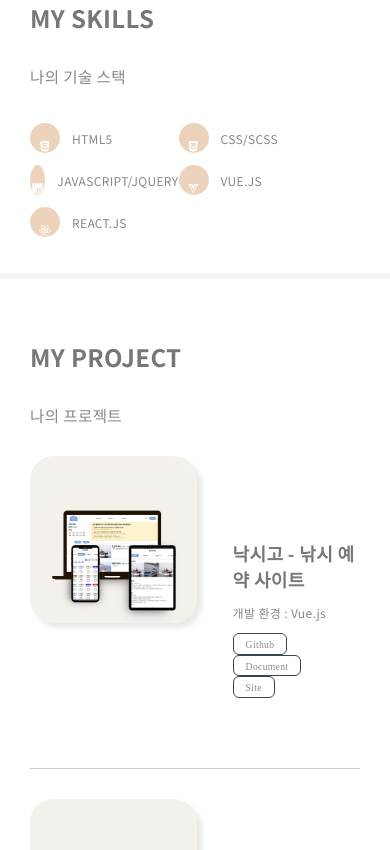
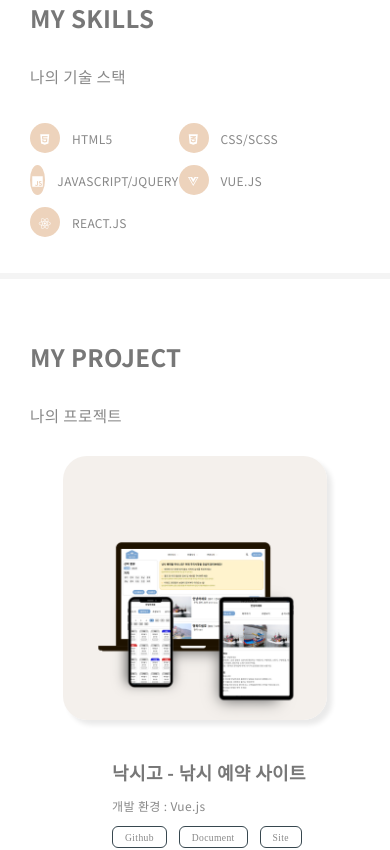
Before and after one commit to kdh990315/portfolio2024, a Vue app: page /#/ in a window 390 px wide. Shown: the part 960-1810 px from the top of the page. Built offline with nearby package versions, Linux system fonts and the light colour scheme; a web font is replaced by a local one.

Commit message:
디자인 수정

```diff
--- a/index.html
+++ b/index.html
@@ -5,7 +5,7 @@
     <link rel="icon" type="image/svg+xml" href="/vite.svg" />
     <meta name="viewport" content="width=device-width, initial-scale=1.0" />
     <script src="https://kit.fontawesome.com/aa25d0adc0.js" crossorigin="anonymous"></script>
-    <title>Vite + Vue</title>
+    <title>Kim Dong Hyeon Portflio 2024</title>
   </head>
   <body>
     <div id="app"></div>
--- a/src/components/ProjectSection.vue
+++ b/src/components/ProjectSection.vue
@@ -76,6 +76,11 @@ export default {
 				display: flex;
 				padding-bottom: 70px;
 
+				@media (max-width: 600px) {
+					flex-direction: column;
+    			align-items: center;
+				}
+
 				&:not(:last-child) {
 					border-bottom: 1px solid #ccc;
 				}
@@ -104,6 +109,10 @@ export default {
 						@media (max-width: 768px) {
 							padding-top: 7rem;
 						}
+
+						@media (max-width: 600px) {
+							padding-top: 3rem;
+						}
 					}
 
 					p {
--- a/src/components/ScriptSection.vue
+++ b/src/components/ScriptSection.vue
@@ -49,7 +49,7 @@ export default {
 					id: 2,
 					title: 'Starry Night Effect',
 					des: `
-						<p>JavaScript를 활용하여 웹페지에 별이 반짝거리는 효과를 나타내봤습니다.</p><br>
+						<p>JavaScript를 활용하여 웹페이지에 별이 반짝거리는 효과를 나타내봤습니다.</p><br>
 						<p>createDocumentFragment()를 사용하여 여러 DOM조작을 한번에 처리해 성능상 이점을 가져올 수 있도록 구현했습니다.</p><br>
 						<p>setProperty()메서드를 활용하여 css의 스타일을 동적으로 변경하였습니다.</p>
 					`,
@@ -122,7 +122,7 @@ export default {
 
 			@media (max-width: 600px) {
 				justify-content: center;
-
+				perspective: 5000px;
 			}
 
 			.card {
@@ -140,6 +140,10 @@ export default {
 				@media (max-width: 1200px) {
 					width: 20rem;
 					height: 25rem;
+				}
+
+				@media (max-width: 600px) {
+					margin-bottom: 5rem;
 				}
 
 				.card_contents {
--- a/src/components/SkillSection.vue
+++ b/src/components/SkillSection.vue
@@ -164,6 +164,11 @@ export default {
 						text-align: center;
 						margin-right: 1rem;
 						color: #fff;
+
+						@media (max-width:1200px) {
+							font-size: 4rem;
+							line-height: 0px;
+						}
 					}
 				}
 			}
--- a/src/components/layout/HeaderSection.vue
+++ b/src/components/layout/HeaderSection.vue
@@ -51,15 +51,14 @@ export default {
 			const section = document.querySelectorAll('.container');
 
 			section.forEach((section) => {
-				containerScrollPos.push(section.getBoundingClientRect().top + window.scrollY)
-			})
+				containerScrollPos.push(section.offsetTop);
+			});
 		}
 		const scrollHandler = () => {
 			const section = document.querySelectorAll('.container');
 
 			const scorllPos = window.scrollY;
 			const containerIdx = containerScrollPos.findIndex(pos => scorllPos < pos - 50);
-			console.log(scorllPos);
 			if (containerIdx === -1) {
 				navActive.value = section.length
 			} else {
@@ -73,7 +72,7 @@ export default {
 		});
 
 		onUnmounted(() => {
-			document.addEventListener('scroll', scrollHandler)
+			document.removeEventListener('scroll', scrollHandler)
 		})
 
 		return {
--- a/src/pages/ProjectDoc.vue
+++ b/src/pages/ProjectDoc.vue
@@ -29,16 +29,20 @@ export default {
     return {
       projectId: '',
       projectData: null,
+      prevScrollPos: 0,
     };
   },
   mounted() {
+    this.prevScrollPos = window.scrollY;
     this.projectId = this.$route.params.projectId;
     this.projectData = projectDatas.find(project => project.id === this.projectId);
     window.scrollTo(0, 0);
   },
   methods: {
     goToBack() {
-      this.$router.push('/');
+      this.$router.push('/').then(() => {
+        window.scrollTo(0, this.prevScrollPos);
+      });
     }
   }
 };
```
